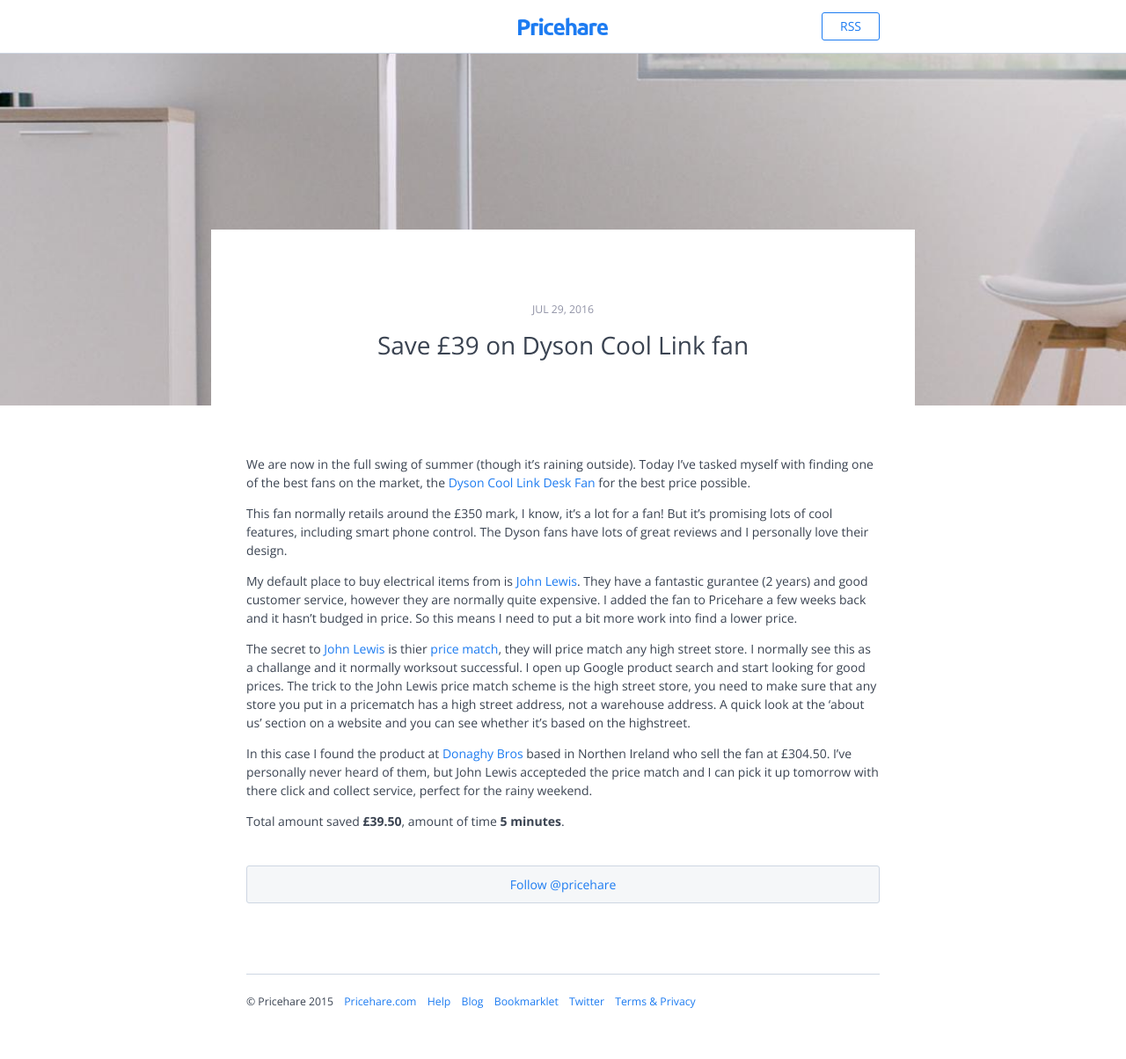
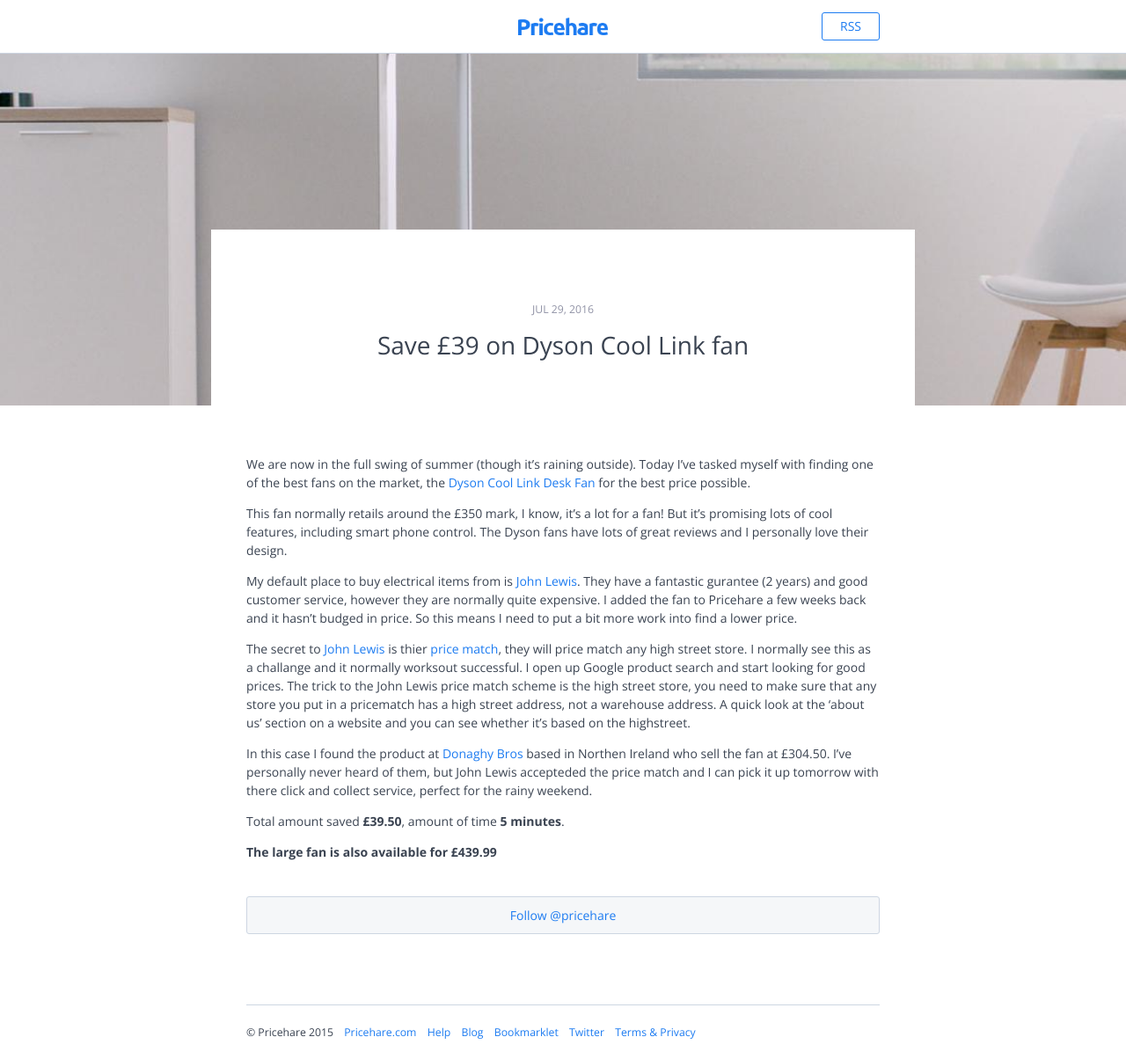
Before and after one commit to Pricehare/blog, a Jekyll site: the page built from _posts/2016-07-29-dyson-cool-link-309-john-lewis.md, in a window 1280 px wide. Shown: the whole page at 88% size. Built offline with Jekyll 4.4.1, drawn with Linux system fonts in a browser that asks for light colours; comment, search, counter and statistics services are not loaded; before the commit the page ends 1169 px from its top, so only the background shows below that.

Commit message:
Updated 2016-07-29-dyson-cool-link-309-john-lewis.md

```diff
--- a/_posts/2016-07-29-dyson-cool-link-309-john-lewis.md
+++ b/_posts/2016-07-29-dyson-cool-link-309-john-lewis.md
@@ -19,3 +19,5 @@
 In this case I found the product at [Donaghy Bros](https://donaghybros.co.uk) based in Northen Ireland who sell the fan at £304.50. I've personally never heard of them, but John Lewis accepteded the price match and I can pick it up tomorrow with there click and collect service, perfect for the rainy weekend.
 
 Total amount saved **£39.50**, amount of time **5 minutes**.
+
+__The large fan is also available for £439.99__
```
